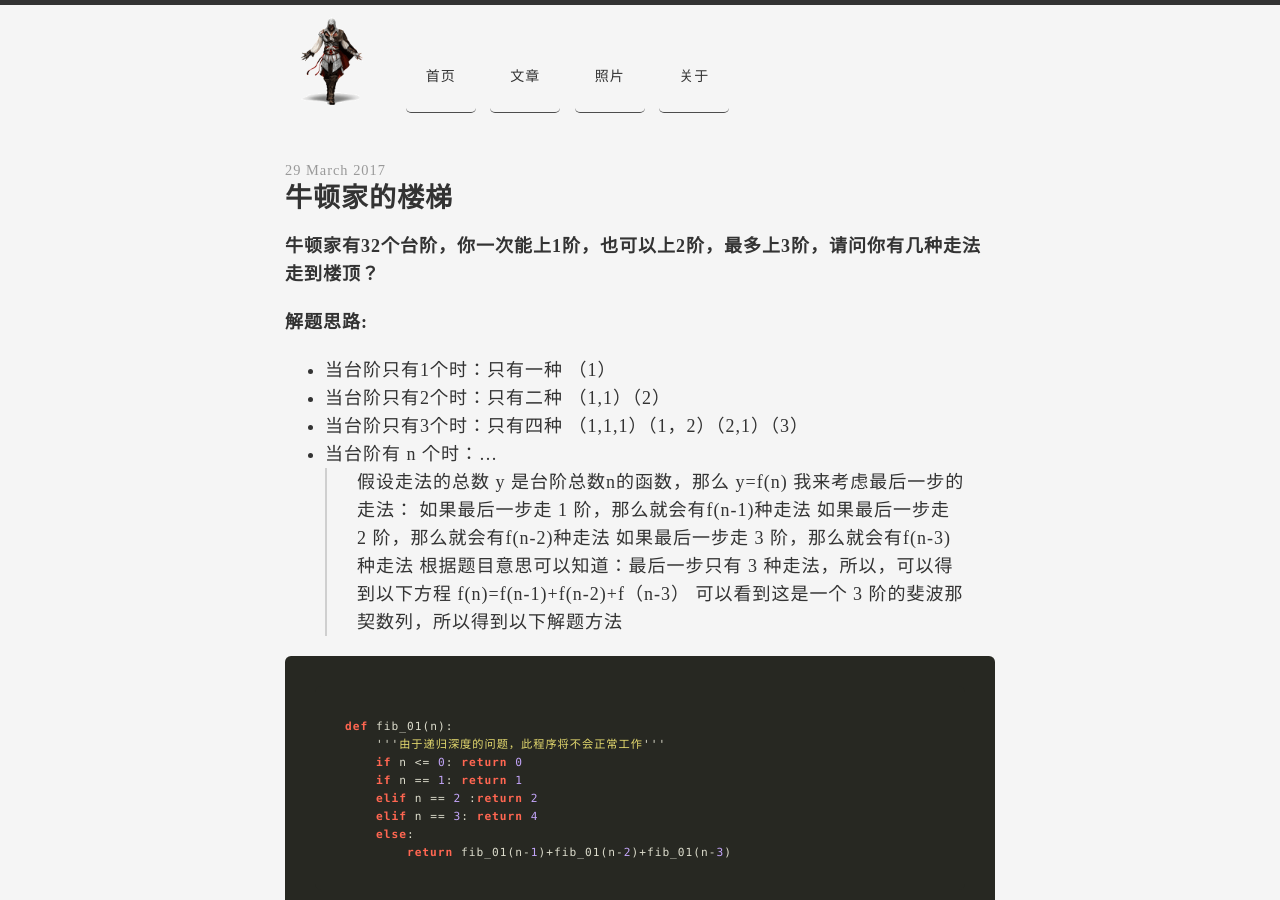
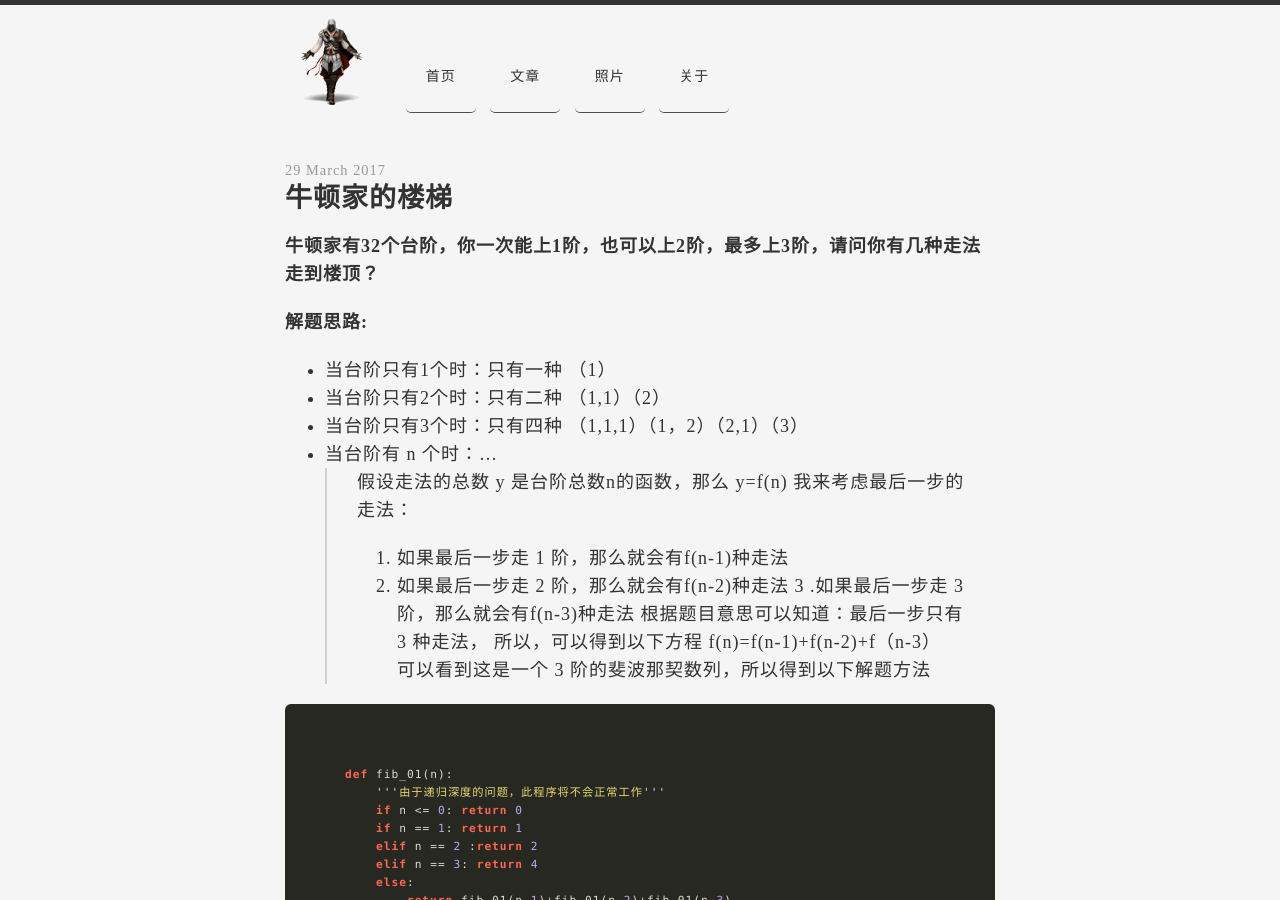
Before and after one commit to hlowd/hlowd.github.io, a Jekyll site: the page built from _posts/2017-3-29-牛顿家的楼梯.md, in a window 1280 px wide and 900 px high. Built offline with Jekyll 4.4.1, drawn with Linux system fonts in a browser that asks for light colours; our own code applies the rules of GitHub Pages for plain Markdown files.

Commit message:
Update 2017-3-29-牛顿家的楼梯.md

````diff
--- a/_posts/2017-3-29-牛顿家的楼梯.md
+++ b/_posts/2017-3-29-牛顿家的楼梯.md
@@ -7,12 +7,13 @@
 * 当台阶有 n 个时：...
 > 假设走法的总数 y 是台阶总数n的函数，那么 y=f(n)
 > 我来考虑最后一步的走法：
-> 如果最后一步走 1 阶，那么就会有f(n-1)种走法
-> 如果最后一步走 2 阶，那么就会有f(n-2)种走法
-> 如果最后一步走 3 阶，那么就会有f(n-3)种走法
-> 根据题目意思可以知道：最后一步只有 3 种走法，所以，可以得到以下方程
+>1. 如果最后一步走 1 阶，那么就会有f(n-1)种走法
+>2. 如果最后一步走 2 阶，那么就会有f(n-2)种走法
+>3 .如果最后一步走 3 阶，那么就会有f(n-3)种走法
+根据题目意思可以知道：最后一步只有 3 种走法，
+所以，可以得到以下方程
 > f(n)=f(n-1)+f(n-2)+f（n-3）
-> 可以看到这是一个 3 阶的斐波那契数列，所以得到以下解题方法
+可以看到这是一个 3 阶的斐波那契数列，所以得到以下解题方法
 
 ```python
 def fib_01(n):
````
